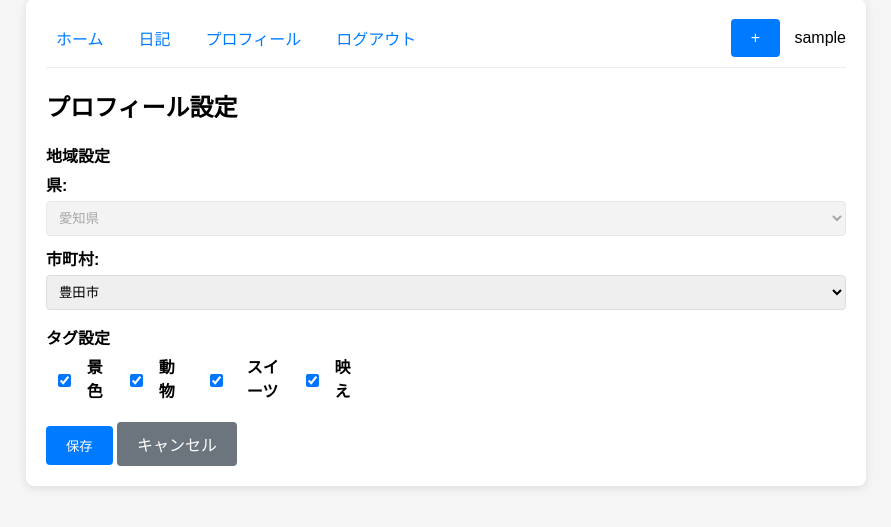
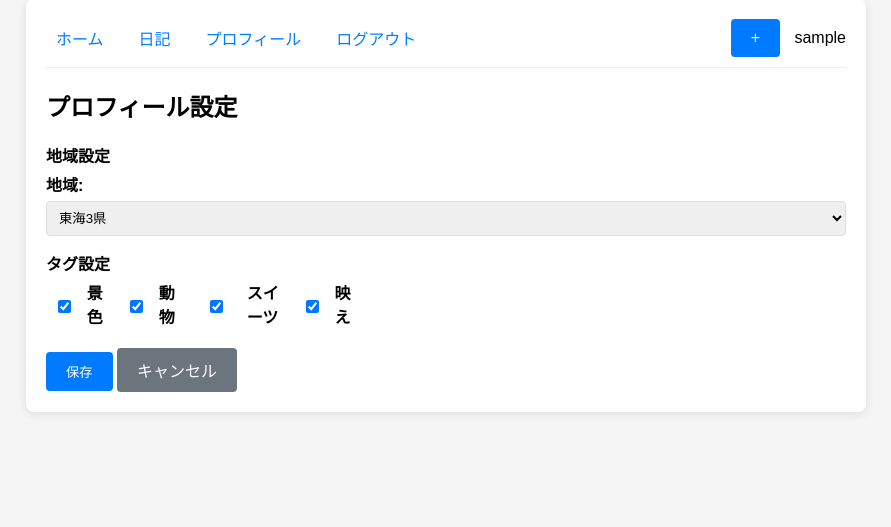
Before and after one commit to 2025AIT-HISHIDA-GroupA/LocalGrammer_v1.0, a Flask app: page /profile in a window 1280 px wide. Shown: the part 21-548 px from the top of the page, without its empty margins (194-1085 px from the left). Run offline with Flask 3, Linux system fonts and the light colour scheme; the visitor is signed in with stand-in values (Sample User, id 1).

Commit message:
地域別フィルタの内容変更

```diff
--- a/Regions.json
+++ b/Regions.json
@@ -1,14 +1,11 @@
 {
   "27c56993-8407-49af-afac-94a37c26aadf": {
-    "prefecture": "愛知県",
-    "city": "豊田市"
+    "region": "東海3県"
   },
   "6cd97f34-7536-4a3d-bd66-af801124c6a7": {
-    "prefecture": "愛知県",
-    "city": "豊田市"
+    "region": "東海3県"
   },
   "b22fec64-764f-4932-a9d3-ef869fd2da86": {
-    "prefecture": "愛知県",
-    "city": "名古屋市"
+    "region": "東海3県"
   }
 }
--- a/main.py
+++ b/main.py
@@ -27,7 +27,7 @@ def init_json_files():
         with open('Userdata.json', 'w', encoding='utf-8') as f:
             json.dump({}, f, ensure_ascii=False, indent=2)
 
-    # Regions.json
+    # Regions.jsonの内容は初期状態で、県:愛知県,市町村:名古屋市を登録して。
     if not os.path.exists('Regions.json'):
         with open('Regions.json', 'w', encoding='utf-8') as f:
             json.dump({}, f, ensure_ascii=False, indent=2)
@@ -54,15 +54,15 @@ def init_json_files():
 
 init_json_files()
 
-# 愛知県の市町村リスト
-AICHI_CITIES = [
-    '名古屋市', '一宮市', '瀬戸市', '春日井市', '犬山市', '江南市', '小牧市', '稲沢市',
-    '尾張旭市', '岩倉市', '豊明市', '日進市', '清須市', '北名古屋市', '長久手市',
-    '東郷町', '豊山町', '大口町', '扶桑町', '津島市', '愛西市', '弥富市', 'あま市',
-    '大治町', '蟹江町', '飛島村', '半田市', '常滑市', '東海市', '大府市', '知多市',
-    '阿久比町', '東浦町', '南知多町', '美浜町', '武豊町', '岡崎市', '碧南市', '刈谷市',
-    '豊田市', '安城市', '西尾市', '知立市', '高浜市', 'みよし市', '幸田町', '豊橋市',
-    '豊川市', '蒲郡市', '新城市', '田原市', '設楽町', '東栄町', '豊根村'
+# 広域エリアリスト
+REGIONS = [
+    '東海3県',
+    '首都圏',
+    '関西圏',
+    '九州・沖縄',
+    '北海道・東北',
+    '中国・四国',
+    '北陸・甲信越'
 ]
 
 # タグリスト
@@ -71,8 +71,22 @@ TAGS = ['景色', '動物', 'スイーツ', '映え']
 def load_json(filename):
     try:
         with open(filename, 'r', encoding='utf-8') as f:
-            return json.load(f)
-    except FileNotFoundError:
+            data = json.load(f)
+            # 空のファイルや不正なJSONの場合のデフォルト値
+            if filename == 'Comments.json' and not isinstance(data, list):
+                return []
+            elif filename == 'Likes.json' and not isinstance(data, dict):
+                return {}
+            elif filename == 'Posts.json' and not isinstance(data, list):
+                return []
+            return data
+    except (FileNotFoundError, json.JSONDecodeError):
+        # ファイルが存在しないか、JSONが不正な場合のデフォルト値
+        if filename.endswith('.json'):
+            if 'Comments' in filename or 'Posts' in filename:
+                return []
+            else:
+                return {}
         return {}
 
 def save_json(filename, data):
@@ -81,10 +95,17 @@ def save_json(filename, data):
 
 @app.route('/')
 def index():
+    # ログイン済みの場合はホームページにリダイレクト
+    if 'user_id' in session:
+        return redirect(url_for('home'))
     return redirect(url_for('login'))
 
 @app.route('/login', methods=['GET', 'POST'])
 def login():
+    # すでにログイン済みの場合はホームページにリダイレクト
+    if 'user_id' in session:
+        return redirect(url_for('home'))
+
     if request.method == 'POST':
         username = request.form['username']
         password = request.form['password']
@@ -152,11 +173,24 @@ def home():
     posts = load_json('Posts.json')
     filtered_posts = []
 
+    print(f"Debug - User region: {user_region}")
+    print(f"Debug - User tags: {user_tags}")
+
     for post in posts:
+        print(f"Debug - Post region: {post.get('region', {})}")
+        print(f"Debug - Post tag: {post.get('tag')}")
+
         # 地域とタグがマッチする投稿のみ表示
-        if (post.get('region', {}).get('city') == user_region.get('city') and
-            post.get('tag') in user_tags):
+        region_match = post.get('region', {}).get('region') == user_region.get('region')
+        tag_match = post.get('tag') in user_tags
+
+        print(f"Debug - Region match: {region_match}, Tag match: {tag_match}")
+
+        if region_match and tag_match:
             filtered_posts.append(post)
+            print(f"Debug - Post added to filtered_posts")
+
+    print(f"Debug - Total filtered posts: {len(filtered_posts)}")
 
     # コメントとグッド数を追加
     comments = load_json('Comments.json')
@@ -183,8 +217,7 @@ def post():
 
     if request.method == 'POST':
         tag = request.form['tag']
-        prefecture = request.form['prefecture']
-        city = request.form['city']
+        region = request.form['region']
 
         # 画像ファイルの処理
         uploaded_images = []
@@ -214,8 +247,7 @@ def post():
             'username': session['username'],
             'tag': tag,
             'region': {
-                'prefecture': prefecture,
-                'city': city
+                'region': region
             },
             'images': uploaded_images,
             'created_at': datetime.now().isoformat()
@@ -228,7 +260,7 @@ def post():
         flash('ポストしました。', 'success')
         return redirect(url_for('home'))
 
-    return render_template('post.html', cities=AICHI_CITIES, tags=TAGS)
+    return render_template('post.html', regions=REGIONS, tags=TAGS)
 
 @app.route('/diary')
 def diary():
@@ -268,12 +300,11 @@ def profile():
 
     if request.method == 'POST':
         # 地域の更新
-        if 'city' in request.form:
-            city = request.form['city']
+        if 'region' in request.form:
+            region = request.form['region']
             regions = load_json('Regions.json')
             regions[user_id] = {
-                'prefecture': '愛知県',
-                'city': city
+                'region': region
             }
             save_json('Regions.json', regions)
 
@@ -290,11 +321,11 @@ def profile():
     regions = load_json('Regions.json')
     tags = load_json('Tags.json')
 
-    current_region = regions.get(user_id, {'prefecture': '愛知県', 'city': '豊田市'})
+    current_region = regions.get(user_id, {'region': '東海3県'})
     current_tags = tags.get(user_id, TAGS.copy())
 
     return render_template('profile.html',
-                         cities=AICHI_CITIES,
+                         regions=REGIONS,
                          all_tags=TAGS,
                          current_region=current_region,
                          current_tags=current_tags)
@@ -303,6 +334,23 @@ def profile():
 def logout():
     session.clear()
     return redirect(url_for('login'))
+
+@app.route('/debug')
+def debug():
+    """デバッグ用: JSONファイルの状態を確認"""
+    if 'user_id' not in session:
+        return redirect(url_for('login'))
+
+    debug_info = {
+        'users': load_json('Userdata.json'),
+        'posts': load_json('Posts.json'),
+        'comments': load_json('Comments.json'),
+        'likes': load_json('Likes.json'),
+        'regions': load_json('Regions.json'),
+        'tags': load_json('Tags.json')
+    }
+
+    return jsonify(debug_info)
 
 @app.route('/add_comment', methods=['POST'])
 def add_comment():
@@ -371,5 +419,4 @@ def toggle_like():
     })
 
 if __name__ == '__main__':
-    #app.run(debug=True, host='192.168.1.173', port=25575)  #kjserver公開用
-    app.run(debug=True,host='0.0.0.0', port=25575)
+    app.run(debug=True)
--- a/templates/diary.html
+++ b/templates/diary.html
@@ -16,7 +16,7 @@
     </div>
     <div>
         <strong>タグ:</strong> {{ post.tag }}<br>
-        <strong>地域:</strong> {{ post.region.prefecture }}{{ post.region.city }}
+        <strong>地域:</strong> {{ post.region.region }}
     </div>
 
     {% if post.images %}
--- a/templates/home.html
+++ b/templates/home.html
@@ -12,7 +12,7 @@
         <strong>{{ post.username }}</strong>
         <div class="post-meta">
             <span>{{ post.tag }}</span> |
-            <span>{{ post.region.prefecture }}{{ post.region.city }}</span> |
+            <span>{{ post.region.region }}</span> |
             <span>{{ post.created_at[:10] }}</span>
         </div>
     </div>
--- a/templates/profile.html
+++ b/templates/profile.html
@@ -8,18 +8,12 @@
 <form method="POST">
     <div class="form-group">
         <label>地域設定</label>
-        <div style="margin-bottom: 10px;">
-            <label for="prefecture">県:</label>
-            <select id="prefecture" name="prefecture" disabled>
-                <option value="愛知県">愛知県</option>
-            </select>
-        </div>
         <div>
-            <label for="city">市町村:</label>
-            <select id="city" name="city" required>
-                {% for city in cities %}
-                <option value="{{ city }}" {% if city==current_region.city %}selected{% endif %}>
-                    {{ city }}
+            <label for="region">地域:</label>
+            <select id="region" name="region" required>
+                {% for region in regions %}
+                <option value="{{ region }}" {% if region==current_region.region %}selected{% endif %}>
+                    {{ region }}
                 </option>
                 {% endfor %}
             </select>
```
Also changed, not shown: Posts.json (+8 -16 lines), templates/post.html (+4 -11 lines).
